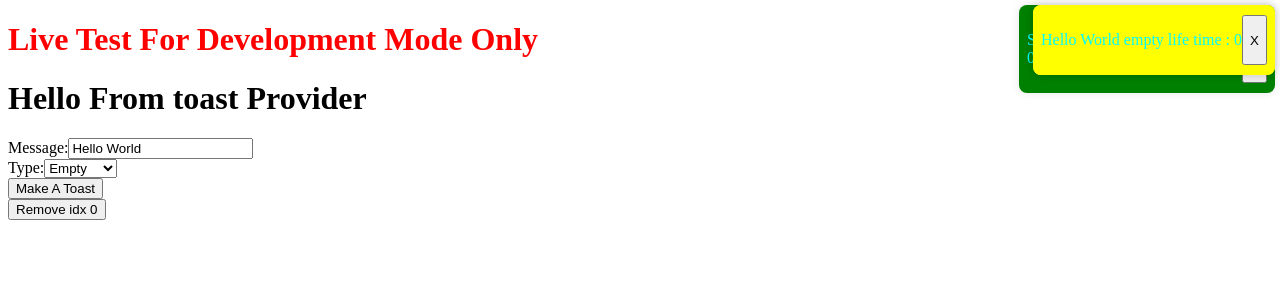
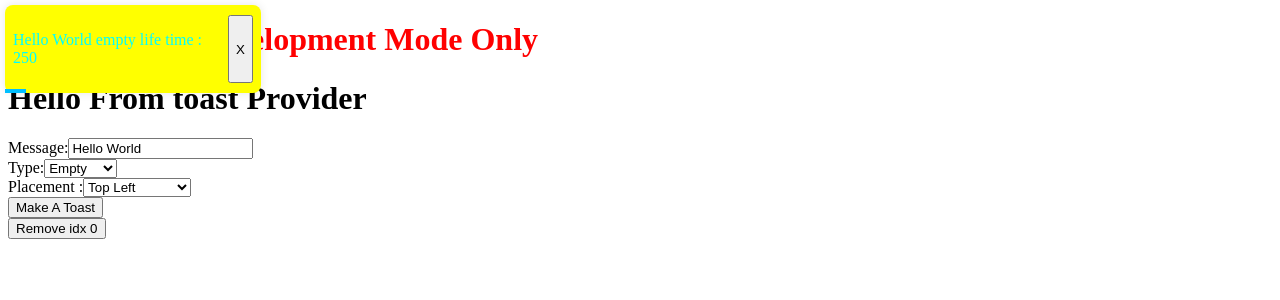
Before and after one commit to 3mmarYasser/react-toast-plus, a React (Vite) app: page / in a window 1280 px wide. Both pictures are taken after a click on the button "Make A Toast". Shown: the top 300 px of the page. Built offline with nearby package versions, Linux system fonts and the light colour scheme.

Commit message:
Fix Placement

```diff
--- a/dev/App.tsx
+++ b/dev/App.tsx
@@ -1,21 +1,22 @@
-import React, {FunctionComponent, useEffect} from 'react';
-import {ToastType, useToast, useToastStore} from "react-toast-plus";
+import React, { FunctionComponent, useEffect} from 'react';
+import {Placement, ToastType, useToast, useToastStore} from "react-toast-plus";
 
 
 interface FormData {
     msg: string;
     type: ToastType;
+    placement: Placement;
 }
 
 const App: FunctionComponent = () => {
-    const { addToast ,removeToast} = useToast();
+    const { addToast ,removeToast } = useToast();
     const {toasts} = useToastStore();
     useEffect(() => {
         console.log(     toasts);
     },[toasts] )
 
 
-    const [formData, setFormData] = React.useState<FormData>({ msg: 'Hello World', type: "empty" });
+    const [formData, setFormData] = React.useState<FormData>({ msg: 'Hello World', type: "empty" ,placement:"top-left" });
 
     function handleInputChange(event: React.ChangeEvent<HTMLInputElement | HTMLSelectElement>) {
         const { name, value } = event.target;
@@ -26,15 +27,8 @@ const App: FunctionComponent = () => {
         event.preventDefault();
        addToast(formData.msg , formData.type ,{
             className: 'custom-toast',
-           placement: 'top-center',
-        });
-        addToast(formData.msg , formData.type ,{
-            className: 'custom-toast',
+            placement: formData.placement,
         } );
-
-        addToast.success('Success Toast', {
-            placement: 'bottom-right',
-        });
     }
 
   return (<>
@@ -55,6 +49,18 @@ const App: FunctionComponent = () => {
               </select>
           </label>
           <br/>
+          <label>
+              Placement :
+              <select name={"placement"} onChange={handleInputChange}>
+                  <option value="top-left">Top Left</option>
+                  <option value="top-center">Top Center</option>
+                  <option value="top-right">Top Right</option>
+                  <option value="bottom-left">Bottom Left</option>
+                  <option value="bottom-center">Bottom Center</option>
+                  <option value="bottom-right">Bottom Right</option>
+              </select>
+          </label>
+          <br/>
           <button type="submit">Make A Toast</button>
       </form>
       <button onClick={()=>{removeToast.byIndex?.(0)}}>
--- a/dev/main.tsx
+++ b/dev/main.tsx
@@ -1,8 +1,7 @@
 import { createRoot } from 'react-dom/client'
 import App from "./App.tsx";
 import {ToastProvider} from "react-toast-plus";
-import {StrictMode} from "react";
-
+import {StrictMode } from "react";
 
 createRoot(document.getElementById('root')!).render(
     <StrictMode>
@@ -13,7 +12,8 @@ createRoot(document.getElementById('root')!).render(
             }}
             toastOptions={{
                 className: 'toast dgfdg',
-                autoClose: false,
+                autoClose: true,
+                lifetime: 3000,
                 draggable: false,
                 placement:"bottom-center",
                 style:{
--- a/src/core/controller/Toast.controller.tsx
+++ b/src/core/controller/Toast.controller.tsx
@@ -3,6 +3,7 @@ import {useAutoClose} from "../hooks/useAutoClose.hook.ts";
 import {useToastHandlers} from "../hooks/useToastHandlers.hook.ts";
 import {Placement, ToastContextProps, ToastControllerProps} from "../../types/Toast.types.ts";
 import {useToast} from "../hooks/useToast.hook.ts";
+import {TOAST_PLACEMENT} from "../config/config.ts";
 
 
 const ToastController: FunctionComponent<ToastControllerProps>= ({children:Children , toastContextProps ,gutter}) => {
@@ -10,14 +11,13 @@ const ToastController: FunctionComponent<ToastControllerProps>= ({children:Child
   const {updateToastElement ,calcToastOffset}=useToastHandlers();
   const {updateToast}=useToast();
 
-  const {autoClose , lifetime} = toastContextProps.options||{};
+  const {autoClose , lifetime ,placement = TOAST_PLACEMENT} = toastContextProps.options||{};
 
-  const placement:Placement = toastContextProps.options?.placement || 'top-right';
   useEffect(() => {
     updateToast({
         id: toastContextProps.id,
       options:{
-          placement
+          placement:placement
       }
     });
   }, [placement]);
@@ -63,8 +63,8 @@ const ToastController: FunctionComponent<ToastControllerProps>= ({children:Child
           transform: `translateY(${offset * (placement.includes('top') ? 1 : -1) }px)`,
           position: 'absolute',
           transition: 'all 0.3s ease',
-        ...getPositionStyles(undefined),
-
+        ...getPositionStyles(placement),
+        ...getPlacementStyles(placement)
       }}>
         <Children {...toastContextProps} {...autoCloseProps} onClose={handleClose} />
       </div>
@@ -77,7 +77,7 @@ const getPositionStyles = (placement: Placement|undefined):React.CSSProperties =
       return { justifyContent: 'flex-start', left: 0 };
     case 'top-center':
     case 'bottom-center':
-      return { justifyContent: 'center', left: '50%', transform: 'translateX(-50%)' };
+      return { justifyContent: 'center', left:0, right:0};
     case 'top-right':
     case 'bottom-right':
       return { justifyContent: 'flex-end', right: 0 };
@@ -85,4 +85,19 @@ const getPositionStyles = (placement: Placement|undefined):React.CSSProperties =
       return { justifyContent: 'flex-end', right: 0 }; // Default to 'top-right'
   }
 };
+const getPlacementStyles = (placement: Placement|undefined):React.CSSProperties => {
+  switch (placement) {
+    case 'top-left':
+    case 'top-center':
+    case 'top-right':
+      return { top: 0 };
+    case 'bottom-left':
+    case 'bottom-center':
+    case 'bottom-right':
+    return { bottom: 0 };
+
+    default:
+      return { top: 0 };
+  }
+}
 export default ToastController;
```
